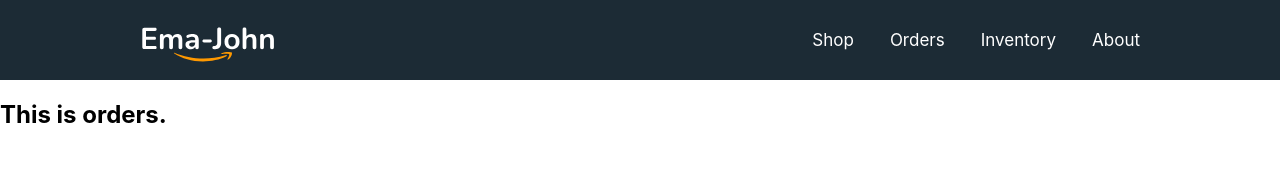
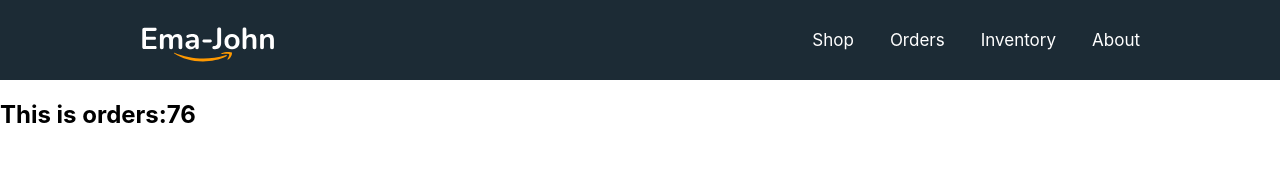
Before and after one commit to Mofazzal-145/ema-john-with-auth, a React (Create React App) app: page /orders in a window 1280 px wide. Shown: the top 190 px of the page. Built offline with nearby package versions, Linux system fonts and the light colour scheme.

Commit message:
using custom hook

```diff
--- a/src/App.js
+++ b/src/App.js
@@ -1,6 +1,7 @@
 
 import { Route, Routes } from 'react-router-dom';
 import './App.css';
+import About from './components/About/About';
 import Header from './components/Header/Header';
 import Inventory from './components/Inventory/Inventory';
 import Orders from './components/Orders/Orders';
@@ -15,6 +16,7 @@ function App() {
         <Route path='/shop' element={<Shop></Shop>}></Route>
         <Route path='/orders' element={<Orders></Orders>}></Route>
         <Route path='/inventory' element={<Inventory></Inventory>}></Route>
+        <Route path='about' element={<About></About>}></Route>
       </Routes>
 
     </div>
--- /dev/null
+++ b/src/components/About/About.js
@@ -0,0 +1,11 @@
+import React from 'react';
+
+const About = () => {
+    return (
+        <div>
+            <h2>Tell me about yourself</h2>
+        </div>
+    );
+};
+
+export default About;
--- a/src/components/Orders/Orders.js
+++ b/src/components/Orders/Orders.js
@@ -1,9 +1,11 @@
 import React from 'react';
+import useProducts from '../../hooks/useProducts';
 
 const Orders = () => {
+    const [products, setProducts] = useProducts();
     return (
         <div>
-            <h2>This is orders.</h2>
+            <h2>This is orders:{products.length}</h2>
         </div>
     );
 };
--- a/src/components/Shop/Shop.js
+++ b/src/components/Shop/Shop.js
@@ -1,16 +1,17 @@
 import React, { useEffect, useState } from 'react';
+import useProducts from '../../hooks/useProducts';
 import Cart from '../Cart/Cart';
 import Product from '../Product/Product';
 import './Shop.css';
 
 const Shop = () => {
-    const [products, setProducts] = useState([]);
+    const [products, setProducts] = useProducts();
     const [cart, setCart] = useState([]);
-    useEffect( () =>{
+   /*  useEffect( () =>{
         fetch('products.json')
         .then(res => res.json())
         .then(data => setProducts(data))
-    },[])
+    },[]) */
 
     const handleAddToCart = (product) => {
         console.log(product)
--- /dev/null
+++ b/src/hooks/useProducts.js
@@ -0,0 +1,16 @@
+import { useEffect, useState } from "react"
+
+const useProducts = () => {
+
+    const [products, setProducts] = useState([]);
+
+    useEffect( ()=>{
+        fetch('products.json')
+        .then(res=>res.json())
+        .then(data=>setProducts(data));
+    },[]);
+
+    return [products, setProducts];
+}
+
+export default useProducts;
```
Also changed, not shown: src/components/About/About.css (added).
